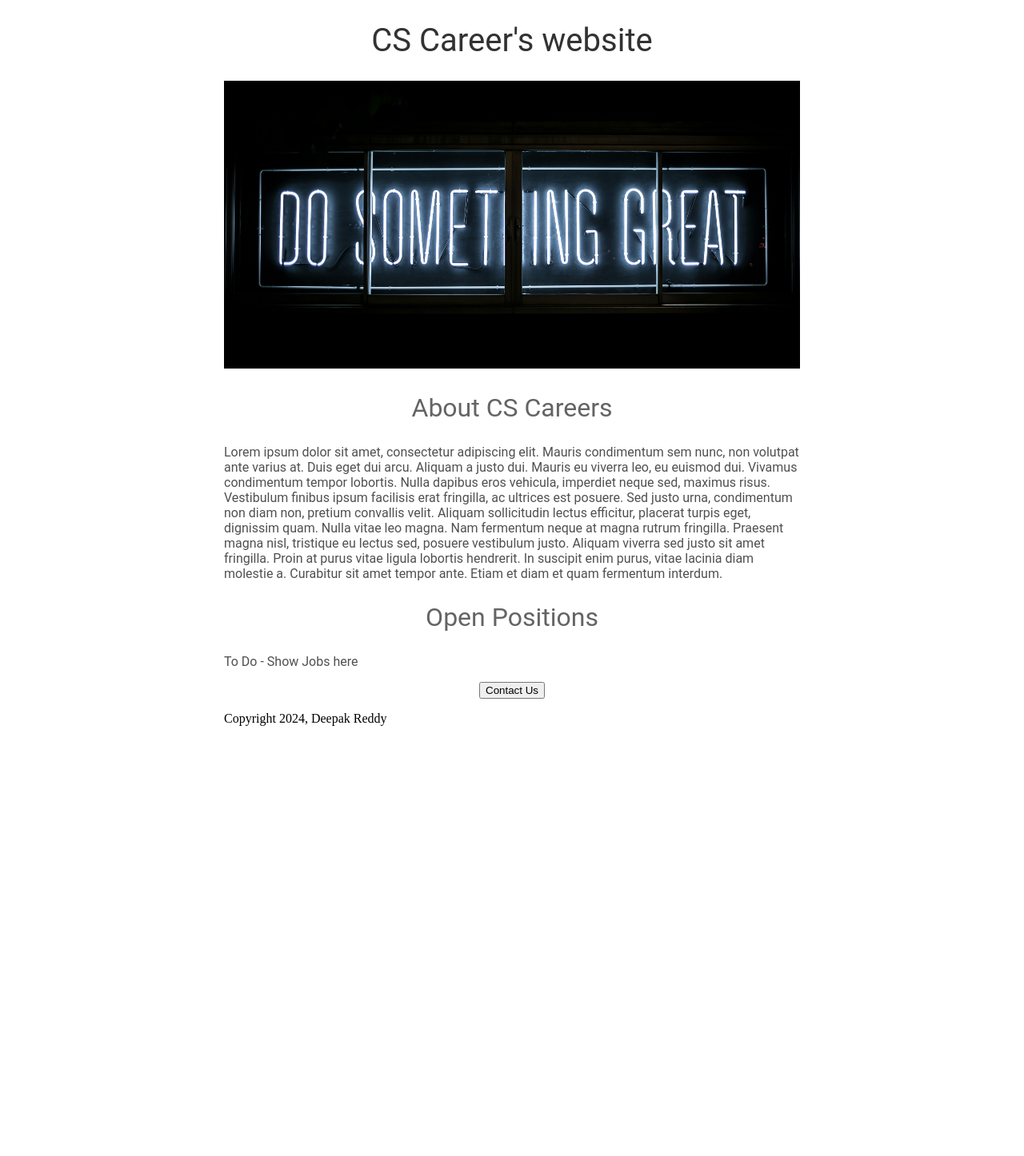
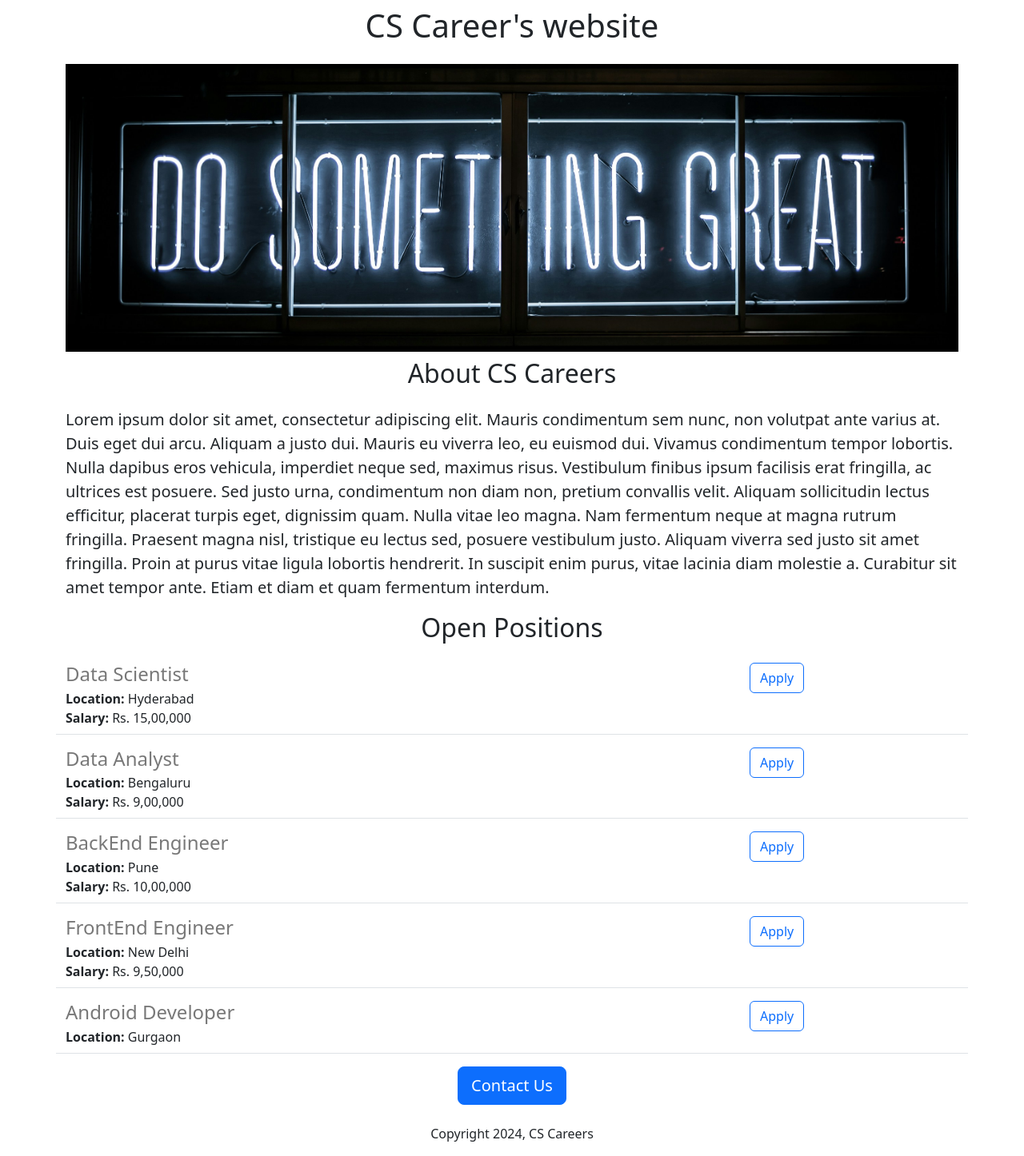
Before and after one commit to ordr-github/careers-website, a Flask app: page / in a window 1280 px wide. Shown: the whole page at 80% size. Before the commit the page ends 908 px from the top, so only its background shows below. Run offline with Flask 3, Linux system fonts and the light colour scheme.

Commit message:
Added dynamic data and API route

```diff
--- a/app.py
+++ b/app.py
@@ -1,14 +1,47 @@
-from flask import Flask, render_template  #importing Flask Class from flask module
+from flask import Flask, render_template,jsonify
+#importing Flask Class from flask module
 
-app = Flask(
-    __name__
-)  #__name__ is a special variable in python that is automatically set to the name of the current module
+app = Flask(__name__)  #__name__ is a special variable in python that is automatically set to the name of the current module
 
+JOBS = [
+  {
+    'id': 1,
+    'Role': 'Data Scientist',
+    'Location': 'Hyderabad',
+    'Salary': 'Rs. 15,00,000'
+  },
+  {
+    'id': 2,
+    'Role': 'Data Analyst',
+    'Location': 'Bengaluru',
+    'Salary': 'Rs. 9,00,000'
+  },
+  {
+    'id': 3,
+    'Role': 'BackEnd Engineer',
+    'Location': 'Pune',
+    'Salary': 'Rs. 10,00,000'
+  },
+  {
+    'id': 4,
+    'Role': 'FrontEnd Engineer',
+    'Location': 'New Delhi',
+    'Salary': ' Rs. 9,50,000'
+  },
+  {
+    'id': 5,
+    'Role': 'Android Developer',
+    'Location': 'Gurgaon'
+  }
+]
 
 @app.route("/")  #decorator
 def hello_world():
-  return render_template('home.html')
+  return render_template('home.html',jobs = JOBS)
 
+@app.route("/api/jobs")
+def list_jobs():
+  return jsonify(JOBS)
 
 if __name__ == '__main__':
   app.run(host="0.0.0.0", debug=True)
--- a/templates/home.html
+++ b/templates/home.html
@@ -2,54 +2,36 @@
 <html>
   <head>
     <title> Software Developer Careers </title>
+    <meta charset="utf-8">
+    <meta name="viewport" content="width=device-width, initial-scale=1">
+    <link href="https://cdn.jsdelivr.net/npm/bootstrap@5.3.3/dist/css/bootstrap.min.css" rel="stylesheet" integrity="sha384-QWTKZyjpPEjISv5WaRU9OFeRpok6YctnYmDr5pNlyT2bRjXh0JMhjY6hW+ALEwIH" crossorigin="anonymous">
     <style>
-      h1{
-        font-size: 40px;
-        font-family: Roboto;
-        font-weight: normal;
-        color: rgb(50,50,50);
-        text-align: center;
-      }
-
       #banner{
         height: 360px;
         width: 100%;
         object-fit: cover;
       }
-
-      h2{
-        font-family: Roboto;
-        font-size: 32px;
-        font-weight: normal;
-        text-align: center;
-        color: rgb(100,100,100);
-      }
-
-      .bodycontent{
-        font-family: Roboto;
-        color: rgb(80,80,80);
-      }
-
-      #container{
-        max-width: 720px;
-        margin: 0 auto;
-      }
     </style>
   </head>
   <body>
-    <div id='container'>
-        <h1>CS Career's website</h1>
-      <img id='banner' src='static/banner.jpg'>
-      <h2>About CS Careers</h2>
-      <p class='bodycontent'>Lorem ipsum dolor sit amet, consectetur adipiscing elit. Mauris condimentum sem nunc, non volutpat ante varius at. Duis eget dui arcu. Aliquam a justo dui. Mauris eu viverra leo, eu euismod dui. Vivamus condimentum tempor lobortis. Nulla dapibus eros vehicula, imperdiet neque sed, maximus risus. Vestibulum finibus ipsum facilisis erat fringilla, ac ultrices est posuere. Sed justo urna, condimentum non diam non, pretium convallis velit. Aliquam sollicitudin lectus efficitur, placerat turpis eget, dignissim quam.
+    <div class='container'>
+        <h1 class='text-center mt-2 mb-4'>CS Career's website</h1>
+      <img class='img-fluid' id='banner' src='static/banner.jpg'>
+      <h2 class='text-center mt-2 mb-4'>About CS Careers</h2>
+      <p class='lead'>Lorem ipsum dolor sit amet, consectetur adipiscing elit. Mauris condimentum sem nunc, non volutpat ante varius at. Duis eget dui arcu. Aliquam a justo dui. Mauris eu viverra leo, eu euismod dui. Vivamus condimentum tempor lobortis. Nulla dapibus eros vehicula, imperdiet neque sed, maximus risus. Vestibulum finibus ipsum facilisis erat fringilla, ac ultrices est posuere. Sed justo urna, condimentum non diam non, pretium convallis velit. Aliquam sollicitudin lectus efficitur, placerat turpis eget, dignissim quam.
 
       Nulla vitae leo magna. Nam fermentum neque at magna rutrum fringilla. Praesent magna nisl, tristique eu lectus sed, posuere vestibulum justo. Aliquam viverra sed justo sit amet fringilla. Proin at purus vitae ligula lobortis hendrerit. In suscipit enim purus, vitae lacinia diam molestie a. Curabitur sit amet tempor ante. Etiam et diam et quam fermentum interdum.</p>
-      <h2>Open Positions</h2>
-      <p class='bodycontent'> To Do  - Show Jobs here</p>
-      <div style="text-align: center;">
-          <button> Contact Us</button>
+      <h2 class='text-center mt-2 mb-4'>Open Positions</h2>
+      <div>
+        {% for job in jobs %}
+          {% include 'jobitems.html' %}
+        {% endfor %}
       </div>
-      <p>Copyright 2024, Deepak Reddy</p>
+      <div class='text-center'>
+          <button class='btn btn-primary btn-lg'> Contact Us</button>
+        <p class='mt-4'>Copyright 2024, CS Careers</p>
+      </div>
+
     </div>
   </body>
 </html>
--- /dev/null
+++ b/templates/jobitems.html
@@ -0,0 +1,19 @@
+<div>
+  <div class = 'border-bottom row' style='margin-bottom: 16px; padding-bottom: 8px;'>
+    <div class = 'col-9'>
+      <h4 style='color: rgb(120,120,120); margin-bottom: 4px'>{{job['Role']}}</h4>
+      <div>
+        <b>Location: </b>{{job['Location']}}
+      </div>
+      {% if 'Salary' in job %}
+      <div>
+        <b>Salary: </b>{{job['Salary']}}
+      </div>
+      {% endif %}
+    </div>
+    <div class = 'col-3'>
+      <button type="button" class="btn btn-outline-primary">Apply</button>
+
+    </div>
+  </div>
+</div>
```
